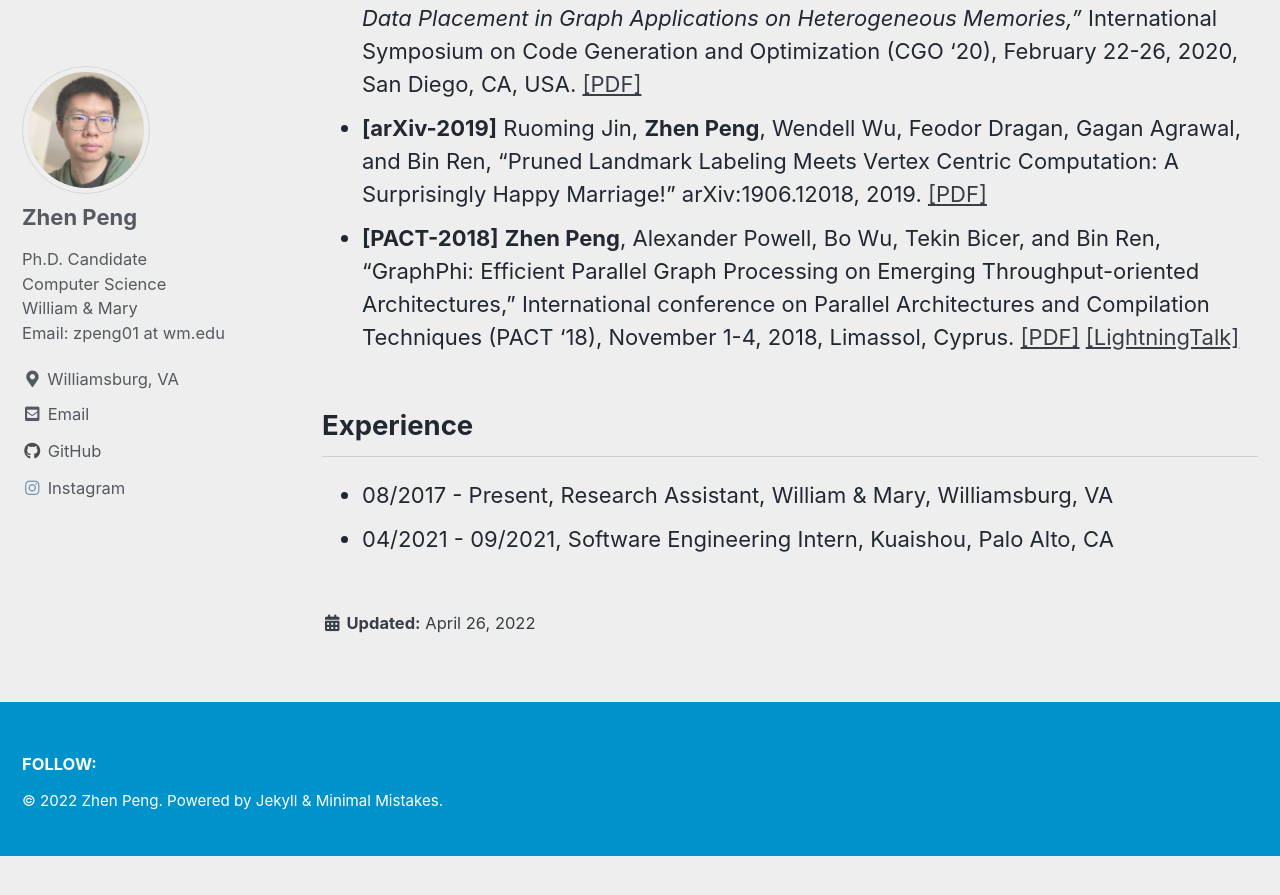
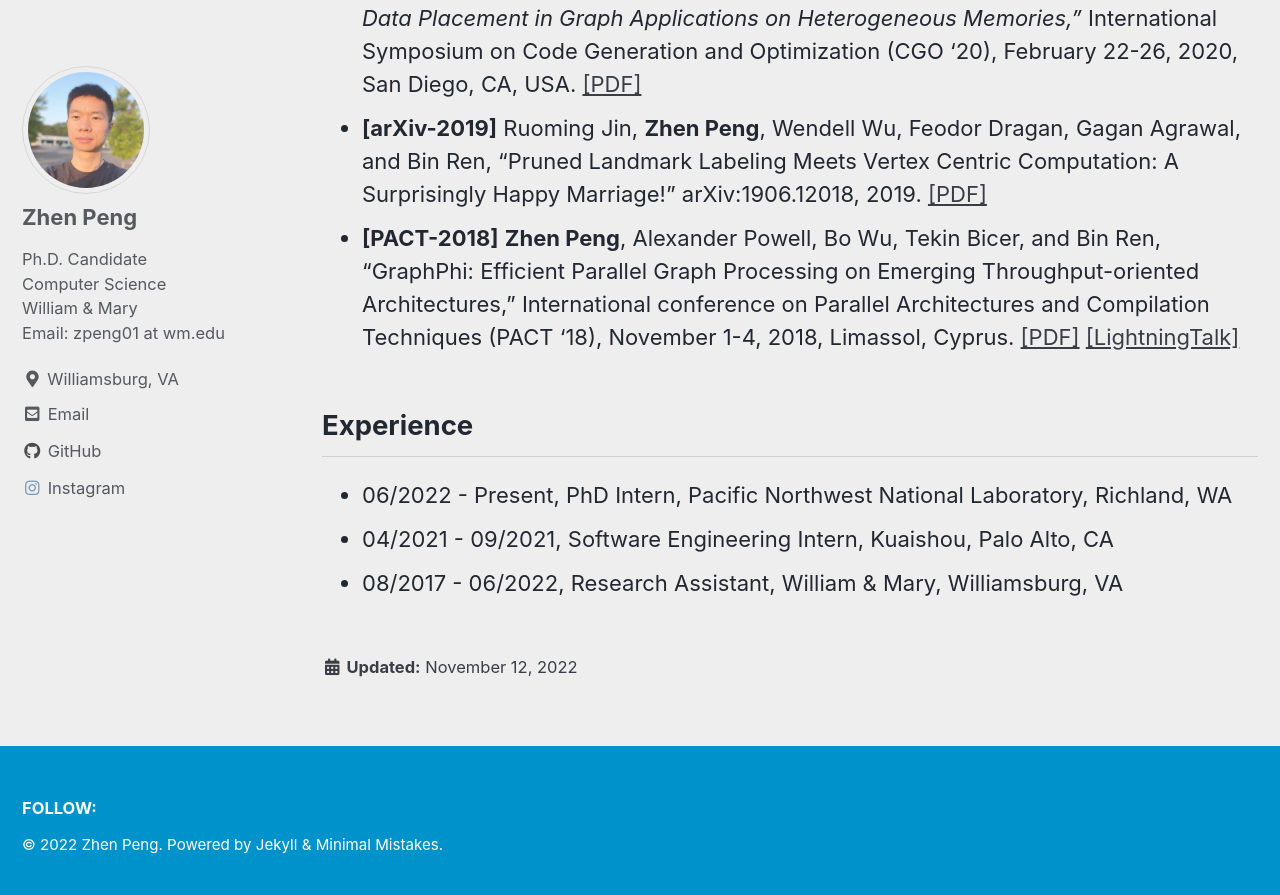
Before and after one commit to johnpzh/johnpzh.github.io, a Jekyll site: the page built from index.md, in a window 1280 px wide and 900 px high, scrolled down 1295 px. Shown: the top 895 px of the window. Built offline with Jekyll 4.4.1, drawn with Linux system fonts in a browser that asks for light colours; cached includes are drawn as plain includes; before the commit the page ends 2151 px from its top, so only the background shows below that.

Commit message:
PNNL Intern

```diff
--- a/index.md
+++ b/index.md
@@ -2,7 +2,7 @@
 layout: single
 classes: wide
 title: "Zhen Peng"
-date: 2022-04-26 21:24:29 -0400
+date: 2022-11-12 08:48:29 -0800
 author_profile: true
 ---
 
@@ -39,5 +39,6 @@ My full [CV](assets/files/ZhenPeng_CV.pdf).
 
 ## Experience
 
-* 08/2017 - Present, Research Assistant, William & Mary, Williamsburg, VA
+* 06/2022 - Present, PhD Intern, Pacific Northwest National Laboratory, Richland, WA
 * 04/2021 - 09/2021, Software Engineering Intern, Kuaishou, Palo Alto, CA
+* 08/2017 - 06/2022, Research Assistant, William & Mary, Williamsburg, VA
```
Also changed, not shown: assets/images/head.jpg, 1 other file.
